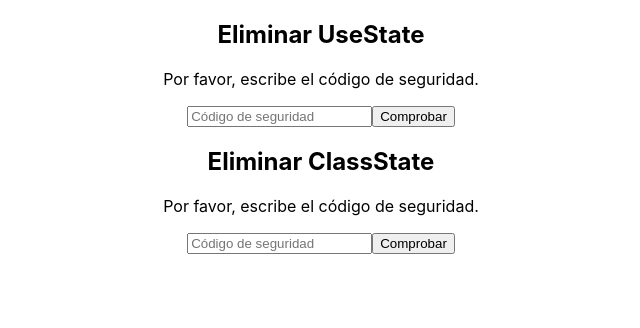
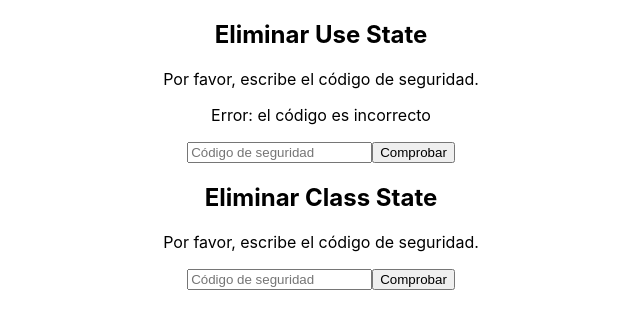
Before and after one commit to alfcastillo90/react-security-codes, a React (Create React App) app: page / in a window 1280 px wide. Shown: the top 328 px of the page, without its empty margins (319-959 px from the left). Built offline with nearby package versions, Linux system fonts and the light colour scheme.

Commit message:
ADD: Estados simples: React.Component vs useState

```diff
--- a/src/App.js
+++ b/src/App.js
@@ -5,8 +5,8 @@
 function App() {
   return (
     <div className="App">
-      <UseState />
-      <ClassState />
+      <UseState name = "Use State"/>
+      <ClassState name = "Class State"/>
     </div>
   );
 }
--- a/src/ClassState.js
+++ b/src/ClassState.js
@@ -1,13 +1,27 @@
 import React from "react";
 
 class ClassState extends React.Component {
+    constructor(props) {
+        super(props);
+
+        this.state = {
+            error: false
+        }
+    }
     render() {
         return (
             <div>
-                <h2>Eliminar ClassState</h2>
+                <h2>Eliminar { this.props.name }</h2>
                 <p>Por favor, escribe el código de seguridad.</p>
+                {this.state.error && (
+                    <p>Error: el código es incorrecto</p>
+                )}
                 <input placeholder='Código de seguridad'/>
-                <button>Comprobar</button>
+                <button onClick={
+                    () => this.setState(
+                        prevState => ({  error: !prevState.error })
+                    )
+                }>Comprobar</button>
             </div>
         )
     }
--- a/src/UseState.js
+++ b/src/UseState.js
@@ -1,12 +1,17 @@
 import React from "react";
 
-function UseState () {
+function UseState ({ name }) {
+    const [ error, setError ] = React.useState(true);
+
     return  (
         <div>
-            <h2>Eliminar UseState</h2>
+            <h2>Eliminar { name }</h2>
             <p>Por favor, escribe el código de seguridad.</p>
+            {error && (
+                <p>Error: el código es incorrecto</p>
+            )}
             <input placeholder='Código de seguridad'/>
-            <button>Comprobar</button>
+            <button onClick={() => setError(!error)} >Comprobar</button>
         </div>
     )
 }
```
